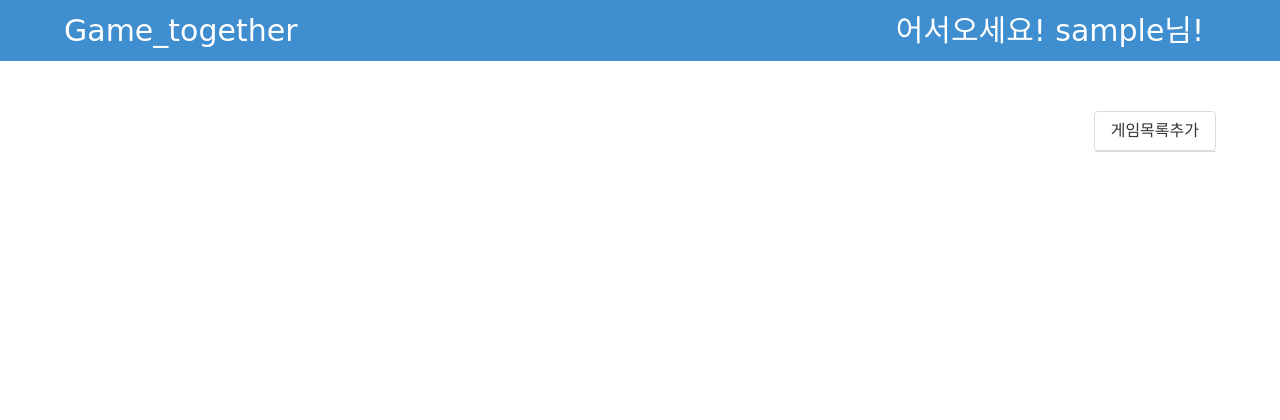
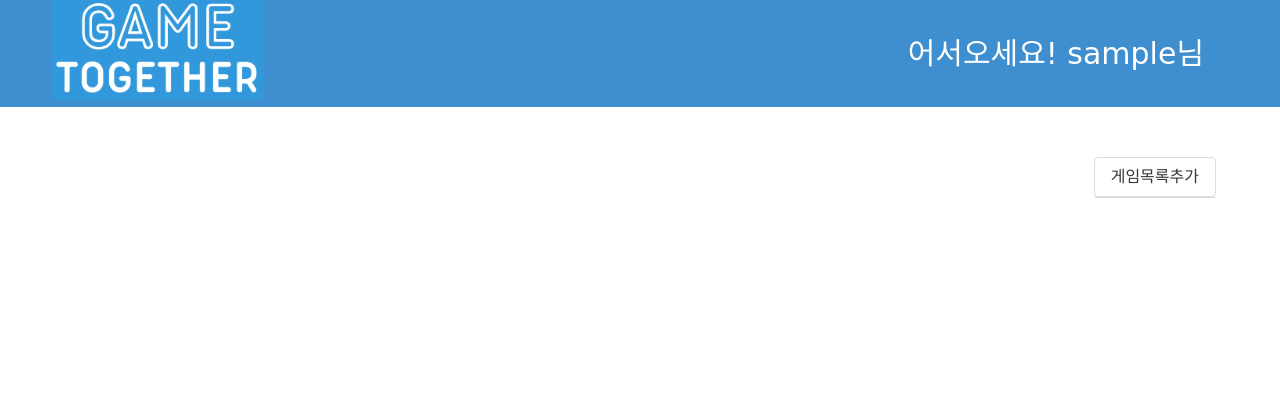
Before and after one commit to ckstn0225/Game_together, a Flask app: template templates/gamelist.html in a window 1280 px wide. Shown: the top 420 px of the page. Run offline with Flask 2, Linux system fonts and the light colour scheme; the template is opened without the code that fills it: most values are stand-ins (such as "Sample title", 1, 10 or a date in 2020); a database or web service that is not in the repository returns one stand-in record (values such as "Sample title"); data that the repository does not hold is empty; some libraries are stand-ins or nearby versions; some web fonts are replaced.

Commit message:
게임 리스트 로고 변경

```diff
--- a/static/css/gamelist.css
+++ b/static/css/gamelist.css
@@ -46,3 +46,6 @@
 .button {
     font-family: 'Gamja Flower', cursive;
 }
+.item:hover {
+    filter:brightness(75%);
+}
--- a/templates/gamelist.html
+++ b/templates/gamelist.html
@@ -40,14 +40,14 @@
         <nav class="navbar">
             <div class="container">
                 <div class="navbar-brand is-light" style="float:left;">
-                    <a class="navbar-item">
-                        Game_together
+                    <a class="item" style="margin: auto;">
+                        <img style="height: 100px; margin:auto;" src="../static/img/LOGO2.png">
                     </a>
                 </div>
                 <div class="navbar-end" style="float:right;">
                     <a type="button" class="navbar-item" style="float:right;"
                        onclick='$("#modal").addClass("is-active")'>
-                        어서오세요! {{ user_nick }}님!
+                        어서오세요! {{ user_nick }}님
                     </a>
                 </div>
             </div>
@@ -102,7 +102,8 @@
 <footer class="footer" style="margin-top: 20px; background-color: lightskyblue; height: 150px">
     <div class="content has-text-centered">
         <p>
-            <strong>Game_Together</strong> by <a href="https://github.com/ckstn0225/game_together">Sparta A club fourth team</a>.
+            <strong>Game_Together</strong> by <a href="https://github.com/ckstn0225/game_together">Sparta A club fourth
+            team</a>.
             The source code is free. The website content
             is licensed <a href="http://creativecommons.org/licenses/by-nc-sa/4.0/">CC BY NC SA 4.0</a>.
         </p>
```
Also changed, not shown: static/img/LOGO2.png (added), static/img/volleyball.png (added). Lines whose indentation alone changed are shown as unchanged.
